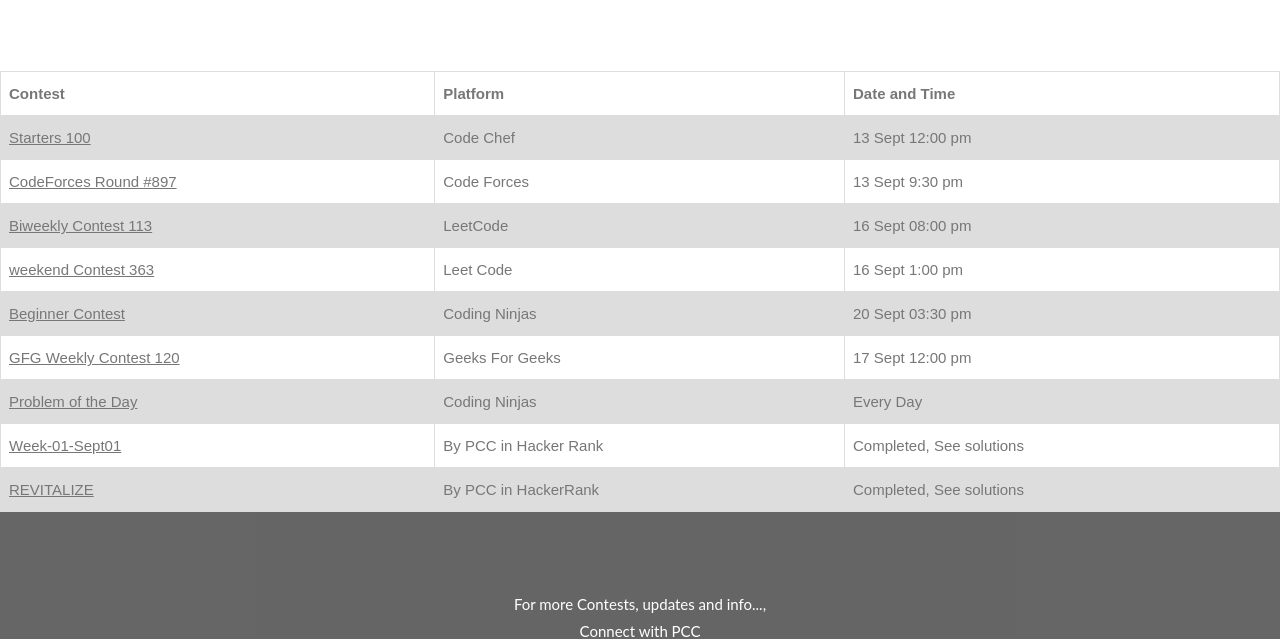
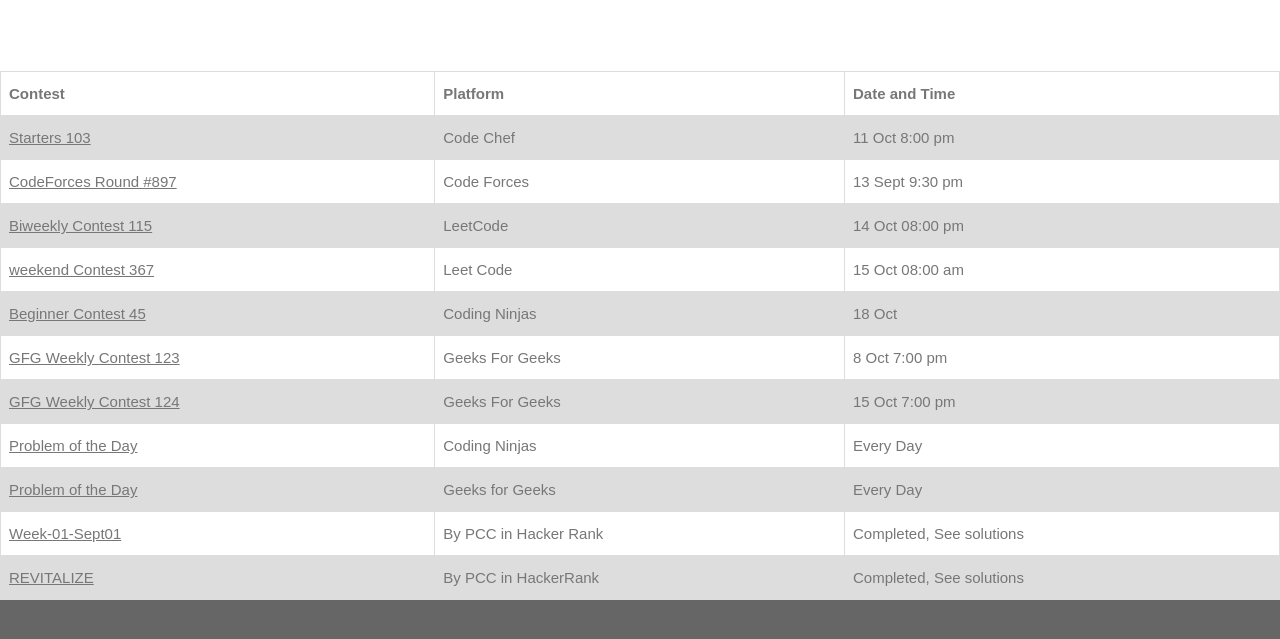
Before and after one commit to VforVamsi-13/Compete-to-Conquer, a plain HTML site: page index.html in a window 1280 px wide. Shown: the part 856-1495 px from the top of the page. Drawn offline with Linux system fonts and the light colour scheme.

Commit message:
Update index.html
Up-to-date @8 Oct 23

```diff
--- a/index.html
+++ b/index.html
@@ -114,9 +114,9 @@ table {
       <th>Date and Time</th>
     </tr>
     <tr>
-        <td><a href="https://www.codechef.com/START100">Starters 100</a></td>
+        <td><a href="https://www.codechef.com/START103">Starters 103</a></td>
         <td>Code Chef</td>
-        <td>13 Sept 12:00 pm</td>
+        <td>11 Oct 8:00 pm</td>
     </tr>
     <tr>
         <td><a href="https://codeforces.com/">CodeForces Round #897</a></td>
@@ -124,28 +124,38 @@ table {
         <td>13 Sept 9:30 pm</td>
     </tr>
     <tr>
-        <td><a href="https://leetcode.com/contest/">Biweekly Contest 113</a></td>
+        <td><a href="https://leetcode.com/contest/">Biweekly Contest 115</a></td>
         <td>LeetCode</td>
-        <td>16 Sept 08:00 pm</td>
+        <td>14 Oct 08:00 pm</td>
     </tr>
     <tr>
-        <td><a href="https://leetcode.com/contest/weekly-contest-363/">weekend Contest 363</a></td>
+        <td><a href="https://leetcode.com/contest/weekly-contest-363/">weekend Contest 367</a></td>
         <td>Leet Code</td>
-        <td>16 Sept 1:00 pm</td>
+        <td>15 Oct 08:00 am</td>
     </tr>
     <tr>
-        <td><a href="https://www.codingninjas.com/studio/contests">Beginner Contest</a></td>
+        <td><a href="https://www.codingninjas.com/studio/contests/beginner-contest-45?skipTo=register">Beginner Contest 45</a></td>
         <td>Coding Ninjas</td>
-        <td>20 Sept 03:30 pm</td>
+        <td>18 Oct </td>
     </tr>
     <tr>
-        <td><a href="https://practice.geeksforgeeks.org/contest/gfg-weekly-coding-contest-120">GFG Weekly Contest 120</a></td>
+        <td><a href="https://practice.geeksforgeeks.org/contest/gfg-weekly-coding-contest-123">GFG Weekly Contest 123</a></td>
         <td>Geeks For Geeks</td>
-        <td>17 Sept 12:00 pm</td>
+        <td>8 Oct 7:00 pm</td>
+    </tr>
+    <tr>
+        <td><a href="https://practice.geeksforgeeks.org/contest/gfg-weekly-coding-contest-124">GFG Weekly Contest 124</a></td>
+        <td>Geeks For Geeks</td>
+        <td>15 Oct 7:00 pm</td>
     </tr>
     <tr>
         <td><a href="https://www.codingninjas.com/studio/problem-of-the-day?difficulty=mcq">Problem of the Day</a></td>
         <td>Coding Ninjas</td>
+        <td>Every Day</td>
+    </tr>
+    <tr>
+        <td><a href="https://practice.geeksforgeeks.org/problem-of-the-day">Problem of the Day</a></td>
+        <td>Geeks for Geeks</td>
         <td>Every Day</td>
     </tr>
     <tr>
```
